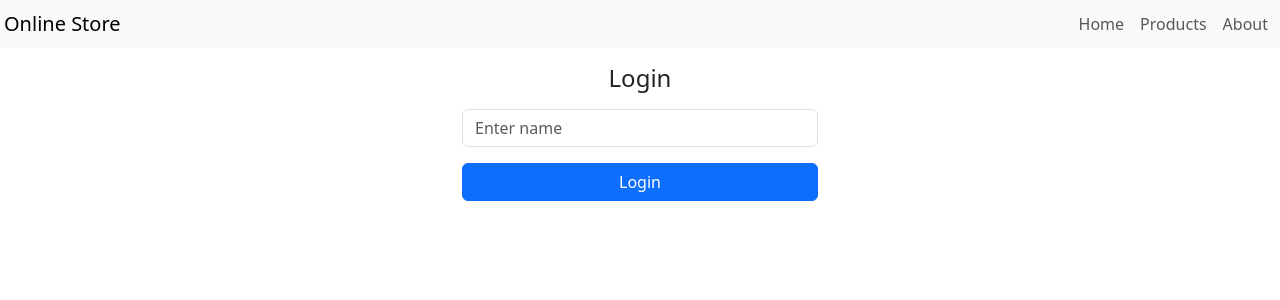
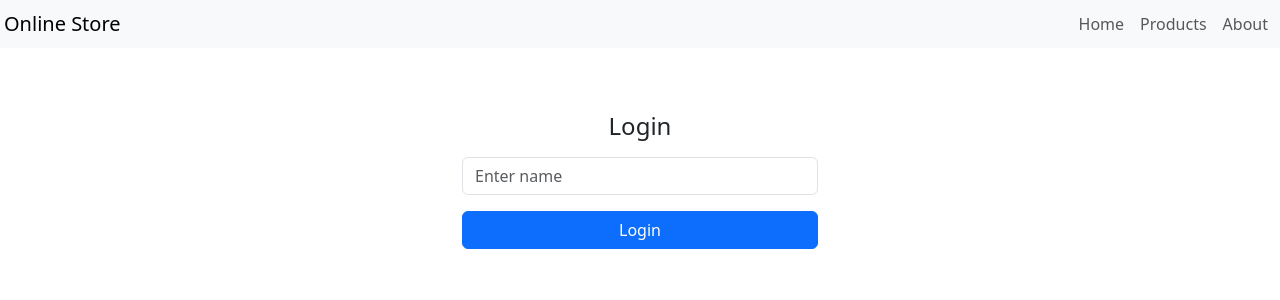
Before and after one commit to Pav85/online-store-app, a React (Create React App) app: page / in a window 1280 px wide. Shown: the top 300 px of the page. Built offline with nearby package versions, Linux system fonts and the light colour scheme.

Commit message:
Update Home.js

```diff
--- a/src/components/home/Home.js
+++ b/src/components/home/Home.js
@@ -16,12 +16,16 @@ const Home = () => {
     setName("");
   };
 
+  const capitalizeFirstLetter = (str) => {
+    return str.charAt(0).toUpperCase() + str.slice(1);
+  };
+
   return (
     <Container className="mt-3">
       <Row className="justify-content-center mb-3">
         <Col md={4}>
           {!loggedIn ? (
-            <Form>
+            <Form className="mt-5">
               <Form.Group controlId="formName">
                 <h4 className="text-center mb-3 main-heading">Login</h4>
                 <Form.Control
@@ -40,8 +44,8 @@ const Home = () => {
               </Button>
             </Form>
           ) : (
-            <div>
-              <h1>Hello</h1>
+            <div className="mt-5">
+              <h1>Welcome {capitalizeFirstLetter(name)}!</h1>
             </div>
           )}
         </Col>
```
